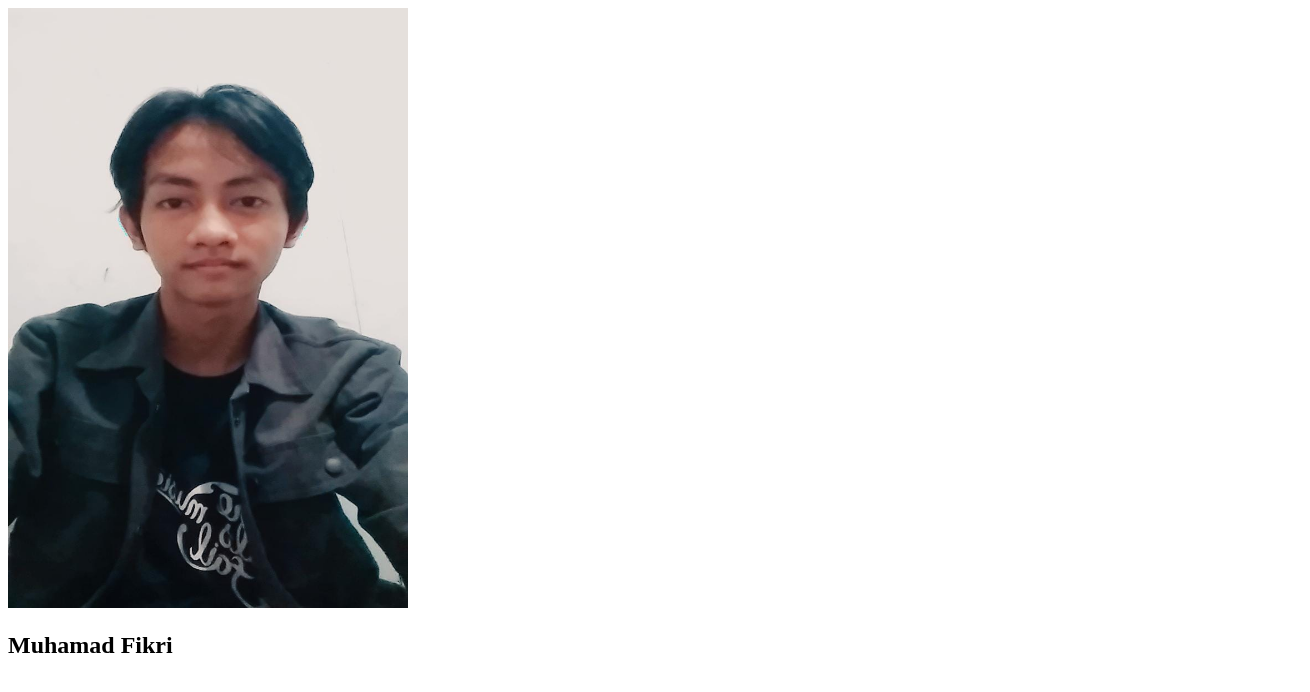
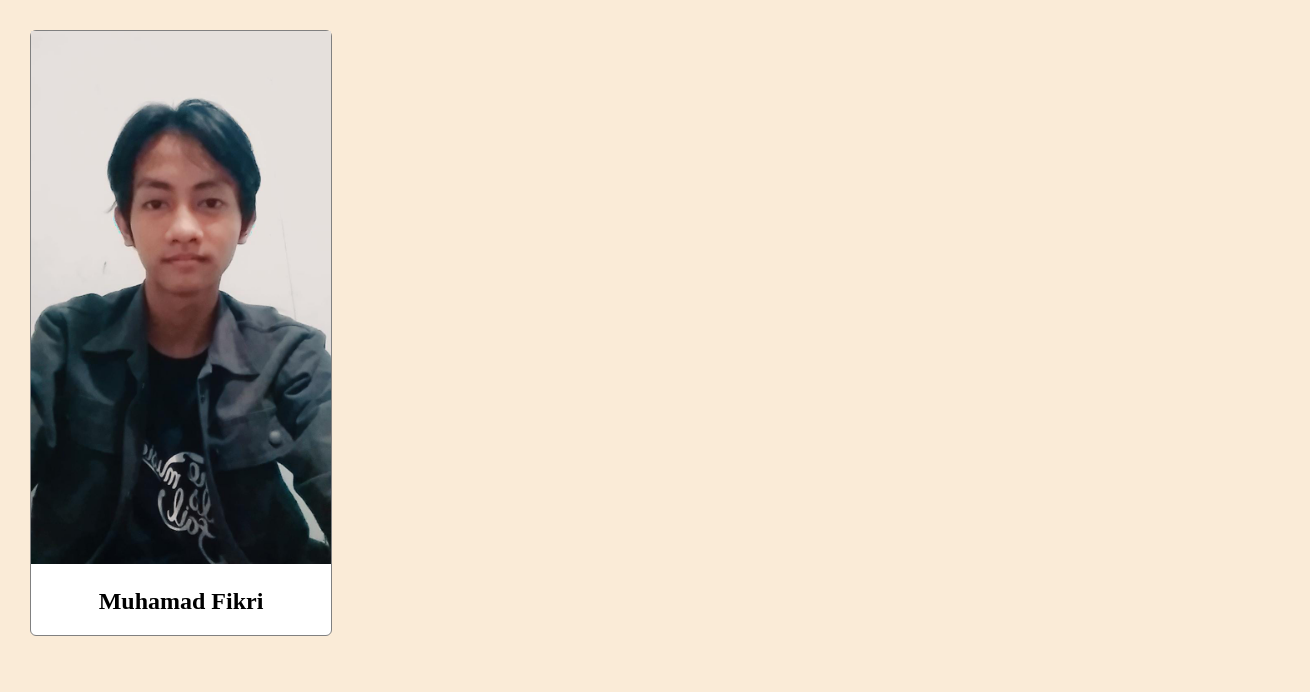
Before and after one commit to mfikri83/my-repo-from-remote, a plain HTML site: page index.html in a window 1280 px wide. Shown: the whole page, 1310 px wide, since content can reach past the window. Drawn offline with Linux system fonts and the light colour scheme.

Commit message:
“added initial style.css to style the profile”

```diff
--- a/index.html
+++ b/index.html
@@ -2,7 +2,7 @@
 <html>
 
 <head>
-
+    <link rel="stylesheet" href="style.css">
 </head>
 
 <body>
--- /dev/null
+++ b/style.css
@@ -0,0 +1,21 @@
+body {
+    width: 100%;
+    margin: 30px;
+    background-color: antiquewhite;
+}
+
+.profile-container {
+    max-width: 300px;
+    background-color: white;
+    border:1px solid gray;
+    border-radius:6px;
+}
+
+#profile-images {
+    width:100%;
+    height: auto;
+}
+
+#profile-name {
+    text-align: center;
+}
```
